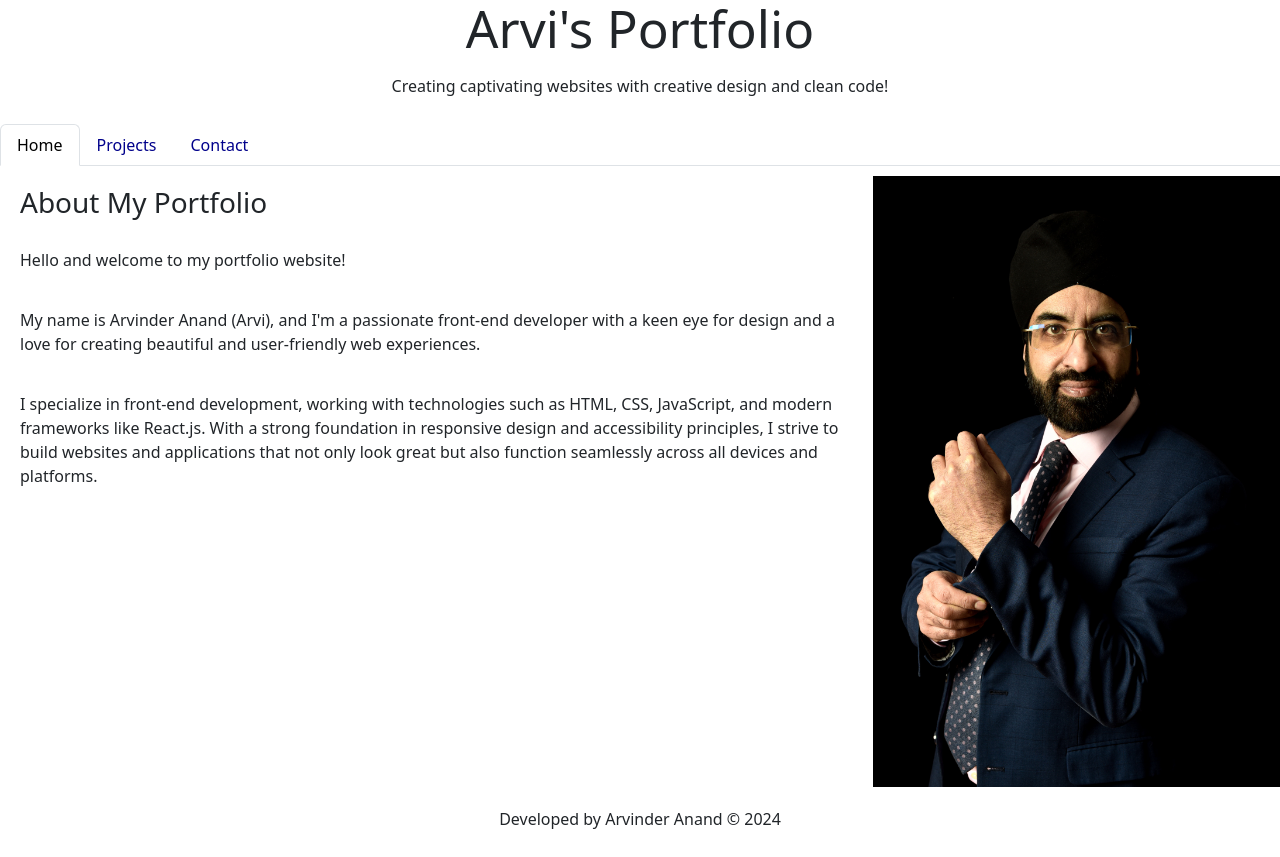
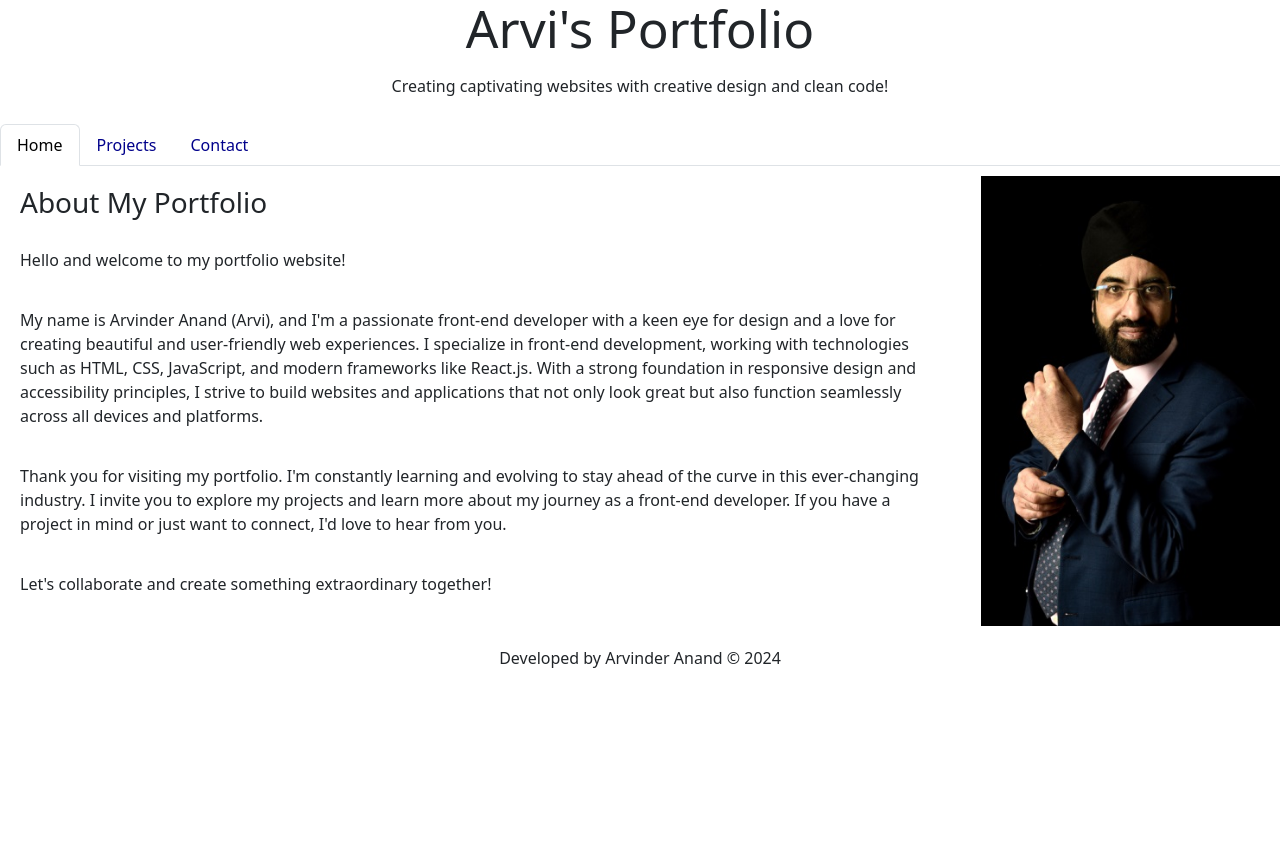
Before and after one commit to timsbootcamp/react-my-portfolio, a React (Vite) app in the folder my-portfolio/: page / in a window 1280 px wide. After the commit the page ends 800 px from the top, so only its background shows below. Built offline with nearby package versions, Linux system fonts and the light colour scheme.

Commit message:
Added more intro to home page

```diff
--- a/my-portfolio/src/components/pages/Home.jsx
+++ b/my-portfolio/src/components/pages/Home.jsx
@@ -6,21 +6,28 @@ function Home() {
   return (
   <div className="container-fluid">
       <div className="row">
-        <div className="col-md-8">
+        <div className="col-md-9">
           <div className="content">
             <h3>About My Portfolio</h3>
             <p>Hello and welcome to my portfolio website!</p>
             <p>My name is Arvinder Anand (Arvi), and
             I'm a passionate front-end developer with a keen eye for design and a love for
-            creating beautiful and user-friendly web experiences.</p>
-            <p>I specialize in front-end development, working with technologies such as
+            creating beautiful and user-friendly web experiences.
+            I specialize in front-end development, working with technologies such as
             HTML, CSS, JavaScript, and modern frameworks like React.js. With a strong
             foundation in responsive design and accessibility principles, I strive to
             build websites and applications that not only look great but also function
             seamlessly across all devices and platforms.</p>
+
+            <p>
+            Thank you for visiting my portfolio. I'm constantly learning and evolving to stay ahead of the curve in this ever-changing industry. I invite you to explore my projects and learn more about my journey as a front-end developer. If you have a project in mind or just want to connect, I'd love to hear from you.
+            </p>
+            <p>Let's collaborate and create something extraordinary together!
+            </p>
+
           </div>
         </div>
-        <div className="col-md-4">
+        <div className="col-md-3">
             <img src={myPhoto} className="img-fluid" alt="Example Image" />
         </div>
       </div>
```
Also changed, not shown: my-portfolio/src/assets/images/myPhoto - Copy.jpg (added), my-portfolio/src/assets/images/myPhoto.jpg, my-portfolio/src/index.css (line endings or trailing spaces).
